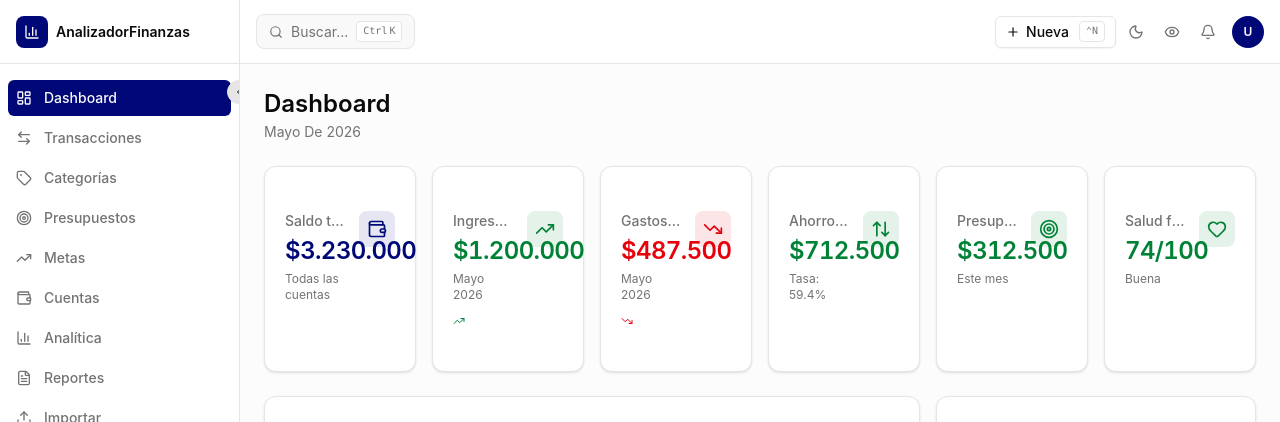
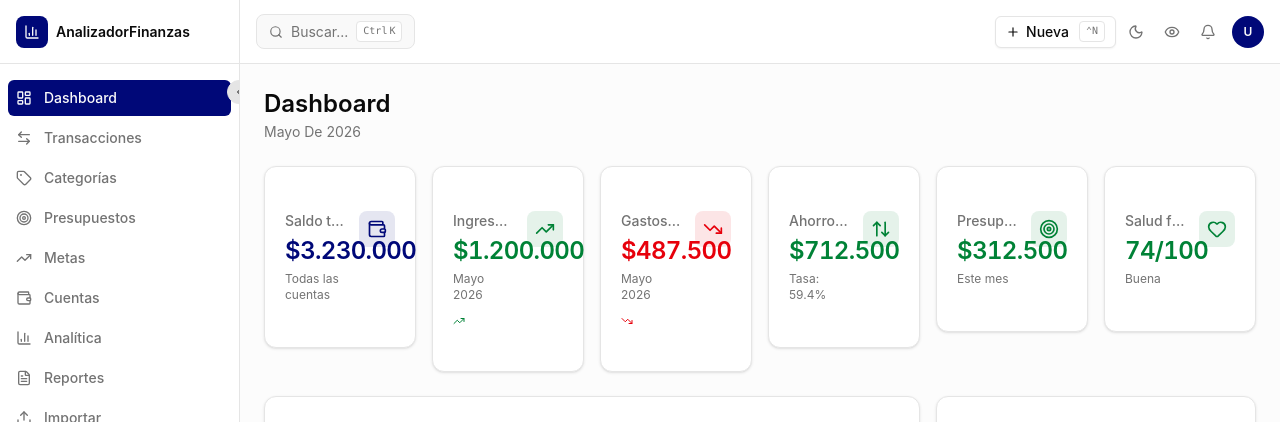
Before and after one commit to Meme-qwerty/AnalizadorFinanzas, a Next.js app: page /dashboard in a window 1280 px wide. Shown: the top 422 px of the page. Built offline with nearby package versions, Linux system fonts and the light colour scheme.

Commit message:
Animaciones stagger

```diff
--- a/src/app/(dashboard)/budgets/page.tsx
+++ b/src/app/(dashboard)/budgets/page.tsx
@@ -11,6 +11,7 @@ import {
 import BudgetCard from '@/components/budgets/BudgetCard'
 import BudgetForm from '@/components/budgets/BudgetForm'
 import { useBudgets, useDeleteBudget } from '@/hooks/useBudgets'
+import { StaggerList, StaggerItem } from '@/components/shared/StaggerList'
 import { formatCLP } from '@/lib/formatters'
 import type { BudgetWithStats } from '@/types/budget.types'
 
@@ -51,16 +52,17 @@ export default function BudgetsPage() {
           <p className="text-sm text-muted-foreground mt-1">Crea límites de gasto por categoría</p>
         </div>
       ) : (
-        <div className="grid grid-cols-1 gap-4 sm:grid-cols-2 lg:grid-cols-3">
+        <StaggerList className="grid grid-cols-1 gap-4 sm:grid-cols-2 lg:grid-cols-3">
           {budgets.map((b) => (
-            <BudgetCard
-              key={b.id}
-              budget={b}
-              onEdit={(budget) => { setEditing(budget); setFormOpen(true) }}
-              onDelete={setDeleteId}
-            />
+            <StaggerItem key={b.id}>
+              <BudgetCard
+                budget={b}
+                onEdit={(budget) => { setEditing(budget); setFormOpen(true) }}
+                onDelete={setDeleteId}
+              />
+            </StaggerItem>
           ))}
-        </div>
+        </StaggerList>
       )}
 
       <BudgetForm open={formOpen} onClose={() => { setFormOpen(false); setEditing(undefined) }} budget={editing} />
--- a/src/app/(dashboard)/goals/page.tsx
+++ b/src/app/(dashboard)/goals/page.tsx
@@ -14,9 +14,10 @@ import { Skeleton } from '@/components/ui/skeleton'
 import { Dialog, DialogContent, DialogHeader, DialogTitle, DialogFooter } from '@/components/ui/dialog'
 import { AlertDialog, AlertDialogAction, AlertDialogCancel, AlertDialogContent, AlertDialogDescription, AlertDialogFooter, AlertDialogHeader, AlertDialogTitle } from '@/components/ui/alert-dialog'
 import { useGoals, useCreateGoal, useDeleteGoal, useAddContribution } from '@/hooks/useGoals'
+import { StaggerList, StaggerItem } from '@/components/shared/StaggerList'
 import { usePrivacyMode } from '@/hooks/usePrivacyMode'
 import { createGoalSchema, type CreateGoalFormData } from '@/lib/validators'
-import { formatCLP, formatDate, formatPercentage } from '@/lib/formatters'
+import { formatDate, formatPercentage } from '@/lib/formatters'
 import { cn } from '@/lib/utils'
 import type { Goal } from '@/types/goal.types'
 
@@ -194,16 +195,24 @@ export default function GoalsPage() {
       ) : (
         <div className="space-y-6">
           {active.length > 0 && (
-            <div className="grid grid-cols-1 gap-4 sm:grid-cols-2 lg:grid-cols-3">
-              {active.map((g) => <GoalCard key={g.id} goal={g} onDelete={setDeleteId} />)}
-            </div>
+            <StaggerList className="grid grid-cols-1 gap-4 sm:grid-cols-2 lg:grid-cols-3">
+              {active.map((g) => (
+                <StaggerItem key={g.id}>
+                  <GoalCard goal={g} onDelete={setDeleteId} />
+                </StaggerItem>
+              ))}
+            </StaggerList>
           )}
           {completed.length > 0 && (
             <div>
               <p className="text-sm font-medium text-muted-foreground mb-3">Metas completadas</p>
-              <div className="grid grid-cols-1 gap-4 sm:grid-cols-2 lg:grid-cols-3">
-                {completed.map((g) => <GoalCard key={g.id} goal={g} onDelete={setDeleteId} />)}
-              </div>
+              <StaggerList className="grid grid-cols-1 gap-4 sm:grid-cols-2 lg:grid-cols-3">
+                {completed.map((g) => (
+                  <StaggerItem key={g.id}>
+                    <GoalCard goal={g} onDelete={setDeleteId} />
+                  </StaggerItem>
+                ))}
+              </StaggerList>
             </div>
           )}
           {!goals?.length && (
--- a/src/components/dashboard/SummaryCards.tsx
+++ b/src/components/dashboard/SummaryCards.tsx
@@ -7,6 +7,7 @@ import { useDashboardSummary } from '@/hooks/useAnalytics'
 import { usePrivacyMode } from '@/hooks/usePrivacyMode'
 import { cn } from '@/lib/utils'
 import { formatPercentage } from '@/lib/formatters'
+import { StaggerList, StaggerItem } from '@/components/shared/StaggerList'
 
 interface SummaryCardProps {
   title: string
@@ -137,10 +138,12 @@ export default function SummaryCards() {
   ]
 
   return (
-    <div className="grid grid-cols-2 gap-4 lg:grid-cols-3 xl:grid-cols-6">
+    <StaggerList className="grid grid-cols-2 gap-4 lg:grid-cols-3 xl:grid-cols-6">
       {cards.map((card) => (
-        <SummaryCard key={card.title} {...card} />
+        <StaggerItem key={card.title}>
+          <SummaryCard {...card} />
+        </StaggerItem>
       ))}
-    </div>
+    </StaggerList>
   )
 }
--- /dev/null
+++ b/src/components/shared/StaggerList.tsx
@@ -0,0 +1,31 @@
+'use client'
+
+import { motion } from 'framer-motion'
+import { staggerContainer, staggerItem } from '@/lib/animations'
+import type { ReactNode } from 'react'
+
+interface Props {
+  children: ReactNode
+  className?: string
+}
+
+export function StaggerList({ children, className }: Props) {
+  return (
+    <motion.div
+      className={className}
+      variants={staggerContainer}
+      initial="hidden"
+      animate="visible"
+    >
+      {children}
+    </motion.div>
+  )
+}
+
+export function StaggerItem({ children, className }: Props) {
+  return (
+    <motion.div className={className} variants={staggerItem}>
+      {children}
+    </motion.div>
+  )
+}
--- a/src/components/transactions/TransactionTable.tsx
+++ b/src/components/transactions/TransactionTable.tsx
@@ -34,6 +34,7 @@ import { useAccounts } from '@/hooks/useAccounts'
 import { usePrivacyMode } from '@/hooks/usePrivacyMode'
 import { formatDate } from '@/lib/formatters'
 import { cn } from '@/lib/utils'
+import { StaggerList, StaggerItem } from '@/components/shared/StaggerList'
 import type { Transaction, TransactionFilters } from '@/types/transaction.types'
 
 interface Props {
@@ -356,17 +357,18 @@ export default function TransactionTable({ filters, onEdit }: Props) {
       </div>
 
       {/* ── Mobile card list (< md) ──────────────────────────────── */}
-      <div className="md:hidden space-y-2">
+      <div className="md:hidden">
         {isLoading ? (
           <CardSkeleton />
         ) : !transactions?.length ? (
           empty
         ) : (
-          transactions.map((tx) => {
+          <StaggerList className="space-y-2">
+            {transactions.map((tx) => {
               const cat = getCategoryInfo(tx.categoryId)
               return (
+                <StaggerItem key={tx.id}>
                   <TransactionCard
-                key={tx.id}
                     tx={tx}
                     cat={cat}
                     accountName={getAccountName(tx.accountId)}
@@ -376,8 +378,10 @@ export default function TransactionTable({ filters, onEdit }: Props) {
                     onEdit={() => onEdit(tx)}
                     onDelete={() => setDeleteId(tx.id)}
                   />
+                </StaggerItem>
               )
-          })
+            })}
+          </StaggerList>
         )}
       </div>
 
--- /dev/null
+++ b/src/lib/animations.ts
@@ -0,0 +1,20 @@
+import type { Variants } from 'framer-motion'
+
+export const staggerContainer: Variants = {
+  hidden: {},
+  visible: {
+    transition: {
+      staggerChildren: 0.07,
+      delayChildren: 0.05,
+    },
+  },
+}
+
+export const staggerItem: Variants = {
+  hidden: { opacity: 0, y: 14 },
+  visible: {
+    opacity: 1,
+    y: 0,
+    transition: { duration: 0.22, ease: [0, 0, 0.2, 1] },
+  },
+}
```
Lines whose indentation alone changed are shown as unchanged.
